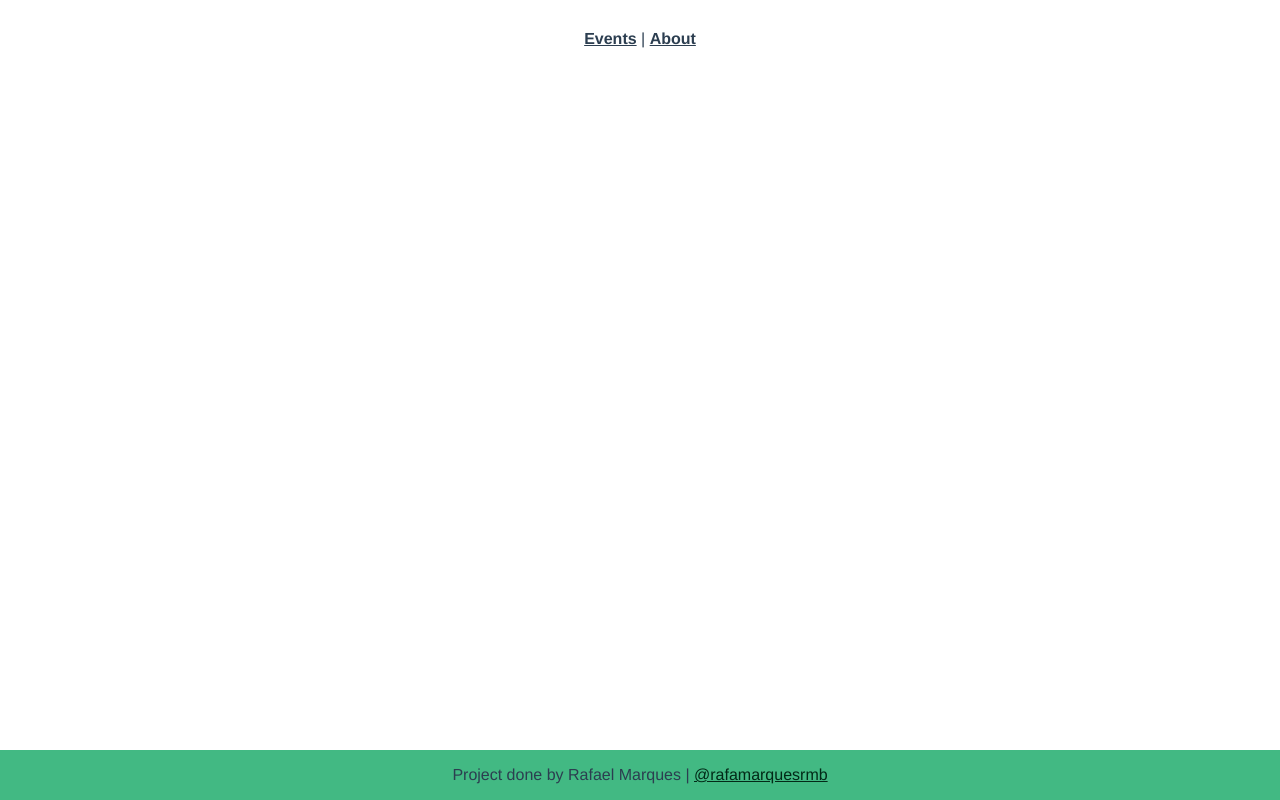
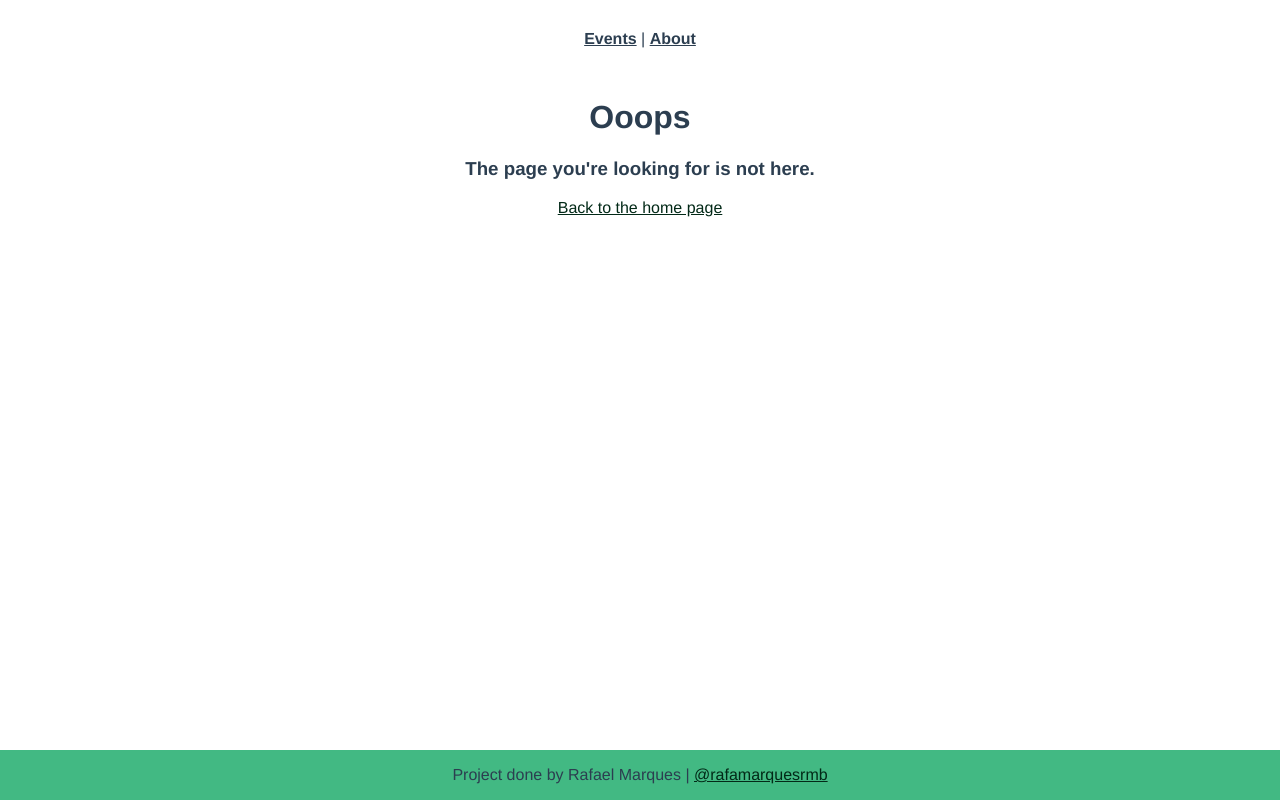
Before and after one commit to rafamarquesrmb/real-world-vue-3-example, a Vue app: page /event/1/edit in a window 1280 px wide. Built offline with nearby package versions, Linux system fonts and the light colour scheme.

Commit message:
Not Found page

```diff
--- a/src/router/index.js
+++ b/src/router/index.js
@@ -5,6 +5,7 @@
 import EventEdit from "../views/event/EventEdit.vue";
 import EventRegister from "../views/event/EventRegister.vue";
 import EventLayout from "../views/event/EventLayout.vue";
+import NotFound from "../views/NotFound.vue";
 const routes = [
     {
         path: "/",
@@ -13,6 +14,11 @@
         props: (route) => ({
             page: parseInt(route.query.page) || 1,
         }),
+    },
+    {
+        path: "/:catchall(.*)",
+        name: "NotFound",
+        component: NotFound,
     },
     {
         path: "/about-us",
@@ -46,6 +52,11 @@
             },
         ],
     },
+    {
+        path: "/:catchall(.*)",
+        name: "NotFound",
+        component: NotFound,
+    },
 ];
 
 const router = createRouter({
--- /dev/null
+++ b/src/views/NotFound.vue
@@ -0,0 +1,5 @@
+<template>
+    <h1>Ooops</h1>
+    <h3>The page you're looking for is not here.</h3>
+    <router-link :to="{ name: 'EventList' }">Back to the home page</router-link>
+</template>
```
Lines whose indentation alone changed are shown as unchanged.
